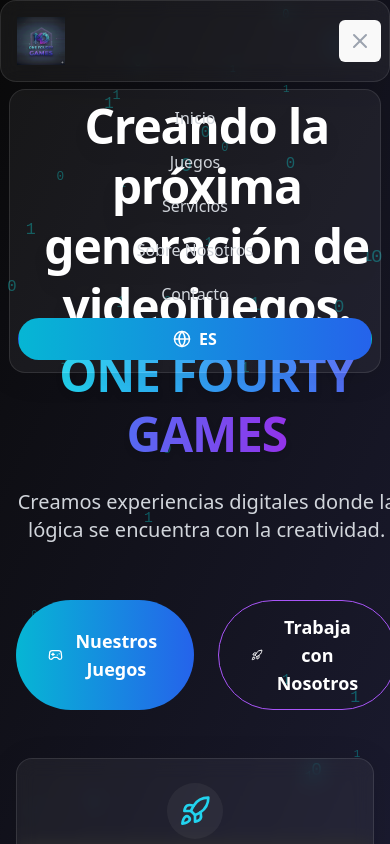
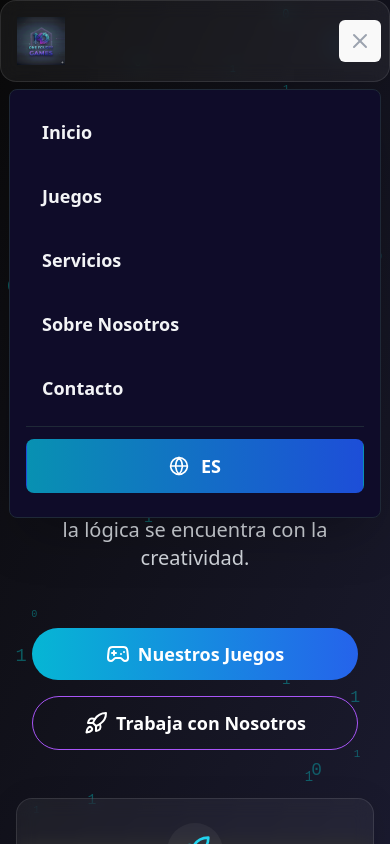
Before and after one commit to onefourtygames/onefourtygames.github.io, a React (Vite) app: page /#/ in a window 390 px wide. Both pictures are taken after a click on the button "Open main menu". Shown: the top 844 px of the page. Built offline with nearby package versions, Linux system fonts and the light colour scheme.

Commit message:
feat: improve mobile menu visibility and home page layout

```diff
--- a/src/components/Layout.tsx
+++ b/src/components/Layout.tsx
@@ -61,15 +61,52 @@ const Layout: React.FC = () => {
 
                 {/* Mobile Menu */}
                 {isMenuOpen && (
-                    <div className="md:hidden glass-panel mt-2 mx-2 rounded-lg absolute w-[calc(100%-1rem)]">
-                        <div className="px-2 pt-2 pb-3 space-y-1 sm:px-3 flex flex-col items-center">
-                            <Link to="/" className="text-gray-300 hover:text-white block px-3 py-2 rounded-md text-base font-medium" onClick={() => setIsMenuOpen(false)}>{t('nav.home')}</Link>
-                            <Link to="/games" className="text-gray-300 hover:text-white block px-3 py-2 rounded-md text-base font-medium" onClick={() => setIsMenuOpen(false)}>{t('nav.games')}</Link>
-                            <Link to="/services" className="text-gray-300 hover:text-white block px-3 py-2 rounded-md text-base font-medium" onClick={() => setIsMenuOpen(false)}>{t('nav.services')}</Link>
-                            <Link to="/about" className="text-gray-300 hover:text-white block px-3 py-2 rounded-md text-base font-medium" onClick={() => setIsMenuOpen(false)}>{t('nav.about')}</Link>
-                            <Link to="/contact" className="text-gray-300 hover:text-white block px-3 py-2 rounded-md text-base font-medium" onClick={() => setIsMenuOpen(false)}>{t('nav.contact')}</Link>
-                            <button onClick={() => { toggleLanguage(); setIsMenuOpen(false); }} className="mt-2 w-full flex items-center justify-center gap-2 px-4 py-2 rounded-full bg-gradient-to-r from-cyan-500 to-blue-600 text-white font-bold text-base hover:shadow-[0_0_10px_rgba(6,182,212,0.5)] transition-all">
-                                <Globe size={18} /> {i18n.language.toUpperCase()}
+                    <div className="md:hidden bg-[#0f0c29] border border-gray-800 mt-2 mx-2 rounded-lg absolute w-[calc(100%-1rem)] shadow-2xl z-50 overflow-hidden">
+                        <div className="px-4 pt-4 pb-6 space-y-3 flex flex-col">
+                            <Link
+                                to="/"
+                                className="text-gray-100 hover:text-cyan-400 hover:bg-white/5 block px-4 py-3 rounded-lg text-lg font-bold transition-all"
+                                onClick={() => setIsMenuOpen(false)}
+                            >
+                                {t('nav.home')}
+                            </Link>
+                            <Link
+                                to="/games"
+                                className="text-gray-100 hover:text-cyan-400 hover:bg-white/5 block px-4 py-3 rounded-lg text-lg font-bold transition-all"
+                                onClick={() => setIsMenuOpen(false)}
+                            >
+                                {t('nav.games')}
+                            </Link>
+                            <Link
+                                to="/services"
+                                className="text-gray-100 hover:text-cyan-400 hover:bg-white/5 block px-4 py-3 rounded-lg text-lg font-bold transition-all"
+                                onClick={() => setIsMenuOpen(false)}
+                            >
+                                {t('nav.services')}
+                            </Link>
+                            <Link
+                                to="/about"
+                                className="text-gray-100 hover:text-cyan-400 hover:bg-white/5 block px-4 py-3 rounded-lg text-lg font-bold transition-all"
+                                onClick={() => setIsMenuOpen(false)}
+                            >
+                                {t('nav.about')}
+                            </Link>
+                            <Link
+                                to="/contact"
+                                className="text-gray-100 hover:text-cyan-400 hover:bg-white/5 block px-4 py-3 rounded-lg text-lg font-bold transition-all"
+                                onClick={() => setIsMenuOpen(false)}
+                            >
+                                {t('nav.contact')}
+                            </Link>
+
+                            <div className="h-px bg-gray-800 my-2"></div>
+
+                            <button
+                                onClick={() => { toggleLanguage(); setIsMenuOpen(false); }}
+                                className="w-full flex items-center justify-center gap-3 px-4 py-3 rounded-lg bg-gradient-to-r from-cyan-600 to-blue-700 text-white font-bold text-lg hover:shadow-[0_0_15px_rgba(6,182,212,0.4)] transition-all"
+                            >
+                                <Globe size={20} />
+                                {i18n.language.toUpperCase()}
                             </button>
                         </div>
                     </div>
--- a/src/pages/Home.tsx
+++ b/src/pages/Home.tsx
@@ -20,11 +20,11 @@ const Home: React.FC = () => {
                     {t('home.hero_subtitle')}
                 </p>
 
-                <div className="pt-8 flex justify-center gap-6">
-                    <Link to="/games" className="px-8 py-3 rounded-full bg-gradient-to-r from-cyan-500 to-blue-600 text-white font-bold text-lg hover:shadow-[0_0_20px_rgba(6,182,212,0.5)] transition-all transform hover:-translate-y-1 flex items-center gap-2">
+                <div className="pt-8 flex flex-col md:flex-row justify-center gap-4 md:gap-6 w-full px-4 md:px-0">
+                    <Link to="/games" className="w-full md:w-auto px-8 py-3 rounded-full bg-gradient-to-r from-cyan-500 to-blue-600 text-white font-bold text-lg hover:shadow-[0_0_20px_rgba(6,182,212,0.5)] transition-all transform hover:-translate-y-1 flex items-center justify-center gap-2">
                         <Gamepad2 /> {t('home.cta_games')}
                     </Link>
-                    <Link to="/services" className="px-8 py-3 rounded-full border border-purple-500 bg-transparent text-white font-bold text-lg hover:bg-purple-500/20 hover:shadow-[0_0_20px_rgba(168,85,247,0.4)] transition-all transform hover:-translate-y-1 flex items-center gap-2">
+                    <Link to="/services" className="w-full md:w-auto px-8 py-3 rounded-full border border-purple-500 bg-transparent text-white font-bold text-lg hover:bg-purple-500/20 hover:shadow-[0_0_20px_rgba(168,85,247,0.4)] transition-all transform hover:-translate-y-1 flex items-center justify-center gap-2">
                         <Rocket /> {t('home.cta_build')}
                     </Link>
                 </div>
```
